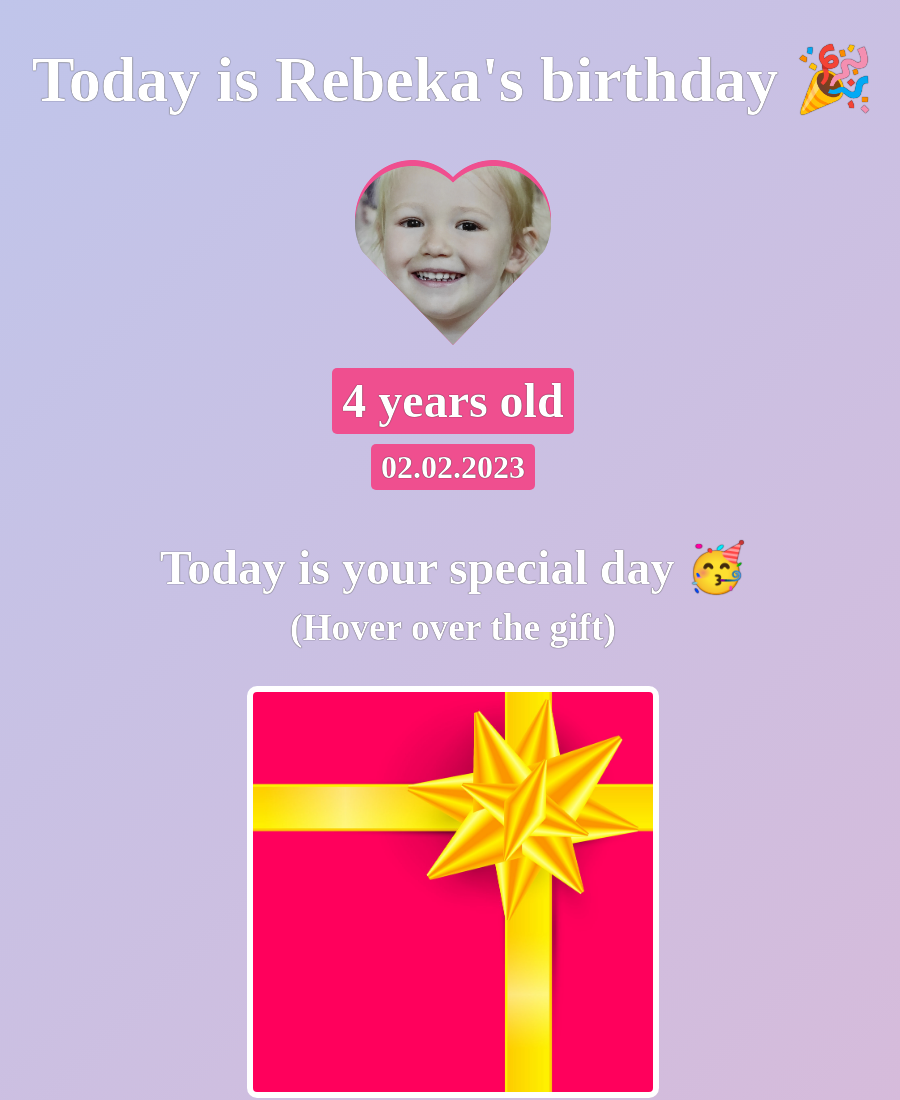
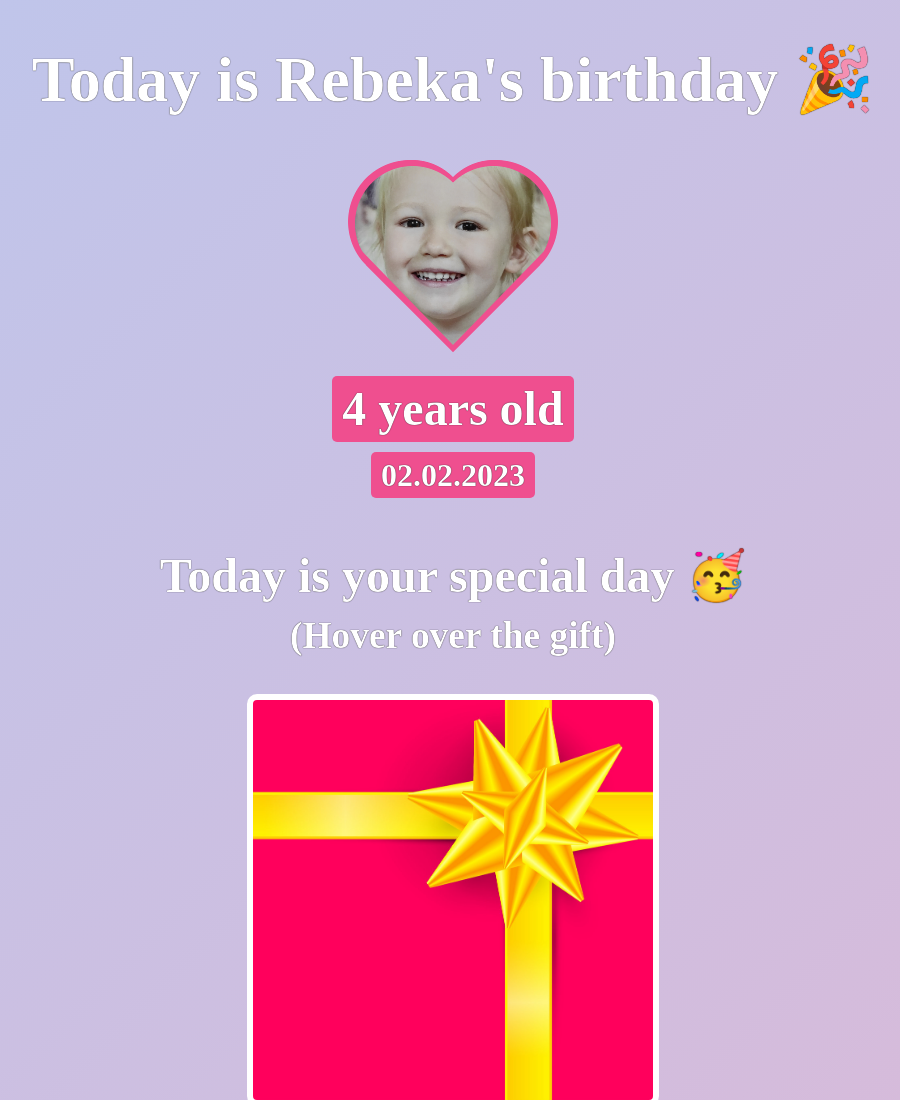
Before and after one commit to 19Lilly/birtday-site, a website built with Vite: page index.html in a window 1280 px wide. Shown: the top 1100 px of the page, without its empty margins (187-1087 px from the left). Built offline with nearby package versions, Linux system fonts and the light colour scheme; a web font is replaced by a local one.

Commit message:
Update index.html

```diff
--- a/index.html
+++ b/index.html
@@ -8,9 +8,9 @@
     <body>
         <div id="header">
             <h1>Today is Rebeka's birthday 🎉</h1>
-
+            <div class="heart" style="width:212px">
                 <div class="heart"><img id="beky-img"src="images/beky-smaller2.jpg" alt="little b-day girl is smiling"></div>
-
+            </div>
             <h2 id="bday-age">4 years old</h2>
             <h4 id="bday-date">02.02.2023</h4>
         </div>
```
